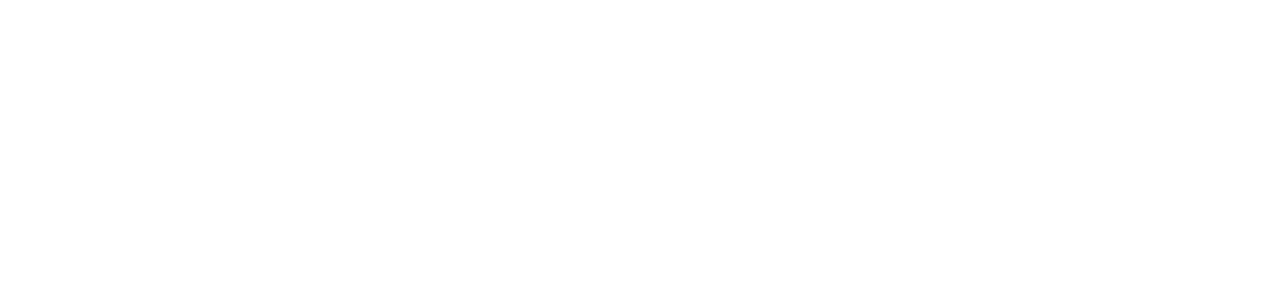
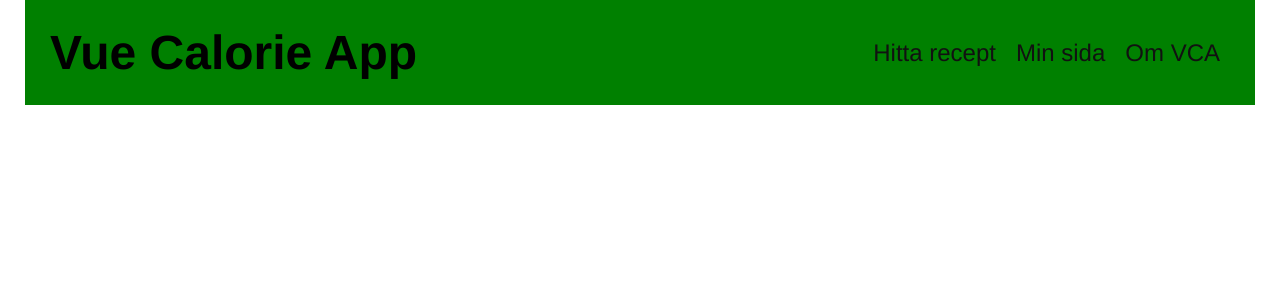
Before and after one commit to oakis/vuecalorie, a Vue app: page / in a window 1280 px wide. Shown: the top 300 px of the page. Built offline with nearby package versions, Linux system fonts and the light colour scheme.

Commit message:
add header and nav

```diff
--- a/public/index.html
+++ b/public/index.html
@@ -5,7 +5,7 @@
     <meta http-equiv="X-UA-Compatible" content="IE=edge" />
     <meta name="viewport" content="width=device-width,initial-scale=1.0" />
     <link rel="icon" href="<%= BASE_URL %>favicon.ico" />
-    <title>Mina Hållplatser: Statistik</title>
+    <title>Vue Calorie App</title>
   </head>
   <body>
     <noscript>
--- a/src/App.vue
+++ b/src/App.vue
@@ -1,28 +1,31 @@
 <template>
   <div id="app">
-    <header></header>
+    <Header />
   </div>
 </template>
 
 <script lang="ts">
 import { Component, Vue } from "vue-property-decorator";
-import HelloWorld from "./components/HelloWorld.vue";
+import Header from "./components/Header.vue";
 
 @Component({
   components: {
-    HelloWorld
+    Header
   }
 })
 export default class App extends Vue {}
 </script>
 
 <style lang="scss">
+html,
+body {
+  margin: 0;
+  padding: 0;
+}
 #app {
   font-family: "Avenir", Helvetica, Arial, sans-serif;
   -webkit-font-smoothing: antialiased;
   -moz-osx-font-smoothing: grayscale;
-  text-align: center;
-  color: #2c3e50;
-  margin-top: 60px;
+  padding: 0 25px;
 }
 </style>
--- /dev/null
+++ b/src/components/Header.vue
@@ -0,0 +1,43 @@
+<template>
+  <header>
+    <h1>Vue Calorie App</h1>
+    <nav>
+      <a href>Hitta recept</a>
+      <a href>Min sida</a>
+      <a href>Om VCA</a>
+    </nav>
+  </header>
+</template>
+
+<script lang="ts">
+import { Component, Prop, Vue } from "vue-property-decorator";
+
+@Component
+export default class Header extends Vue {}
+</script>
+
+<!-- Add "scoped" attribute to limit CSS to this component only -->
+<style scoped lang="scss">
+header {
+  display: grid;
+  grid-template-columns: auto auto;
+  grid-template-rows: auto;
+  background-color: green;
+  padding: 25px;
+  h1 {
+    font-size: 3em;
+    margin: 0;
+  }
+  nav {
+    display: flex;
+    align-items: center;
+    justify-content: flex-end;
+    a {
+      font-size: 1.5em;
+      color: #111;
+      margin: 0 10px;
+      text-decoration: none;
+    }
+  }
+}
+</style>
--- a/src/components/HelloWorld.vue
+++ /dev/null
@@ -1,122 +0,0 @@
-<template>
-  <div class="hello">
-    <h1>{{ msg }}</h1>
-    <p>
-      For a guide and recipes on how to configure / customize this project,<br />
-      check out the
-      <a href="https://cli.vuejs.org" target="_blank" rel="noopener"
-        >vue-cli documentation</a
-      >.
-    </p>
-    <h3>Installed CLI Plugins</h3>
-    <ul>
-      <li>
-        <a
-          href="https://github.com/vuejs/vue-cli/tree/dev/packages/%40vue/cli-plugin-babel"
-          target="_blank"
-          rel="noopener"
-          >babel</a
-        >
-      </li>
-      <li>
-        <a
-          href="https://github.com/vuejs/vue-cli/tree/dev/packages/%40vue/cli-plugin-typescript"
-          target="_blank"
-          rel="noopener"
-          >typescript</a
-        >
-      </li>
-      <li>
-        <a
-          href="https://github.com/vuejs/vue-cli/tree/dev/packages/%40vue/cli-plugin-eslint"
-          target="_blank"
-          rel="noopener"
-          >eslint</a
-        >
-      </li>
-    </ul>
-    <h3>Essential Links</h3>
-    <ul>
-      <li>
-        <a href="https://vuejs.org" target="_blank" rel="noopener">Core Docs</a>
-      </li>
-      <li>
-        <a href="https://forum.vuejs.org" target="_blank" rel="noopener"
-          >Forum</a
-        >
-      </li>
-      <li>
-        <a href="https://chat.vuejs.org" target="_blank" rel="noopener"
-          >Community Chat</a
-        >
-      </li>
-      <li>
-        <a href="https://twitter.com/vuejs" target="_blank" rel="noopener"
-          >Twitter</a
-        >
-      </li>
-      <li>
-        <a href="https://news.vuejs.org" target="_blank" rel="noopener">News</a>
-      </li>
-    </ul>
-    <h3>Ecosystem</h3>
-    <ul>
-      <li>
-        <a href="https://router.vuejs.org" target="_blank" rel="noopener"
-          >vue-router</a
-        >
-      </li>
-      <li>
-        <a href="https://vuex.vuejs.org" target="_blank" rel="noopener">vuex</a>
-      </li>
-      <li>
-        <a
-          href="https://github.com/vuejs/vue-devtools#vue-devtools"
-          target="_blank"
-          rel="noopener"
-          >vue-devtools</a
-        >
-      </li>
-      <li>
-        <a href="https://vue-loader.vuejs.org" target="_blank" rel="noopener"
-          >vue-loader</a
-        >
-      </li>
-      <li>
-        <a
-          href="https://github.com/vuejs/awesome-vue"
-          target="_blank"
-          rel="noopener"
-          >awesome-vue</a
-        >
-      </li>
-    </ul>
-  </div>
-</template>
-
-<script lang="ts">
-import { Component, Prop, Vue } from "vue-property-decorator";
-
-@Component
-export default class HelloWorld extends Vue {
-  @Prop() private msg!: string;
-}
-</script>
-
-<!-- Add "scoped" attribute to limit CSS to this component only -->
-<style scoped lang="scss">
-h3 {
-  margin: 40px 0 0;
-}
-ul {
-  list-style-type: none;
-  padding: 0;
-}
-li {
-  display: inline-block;
-  margin: 0 10px;
-}
-a {
-  color: #42b983;
-}
-</style>
```
